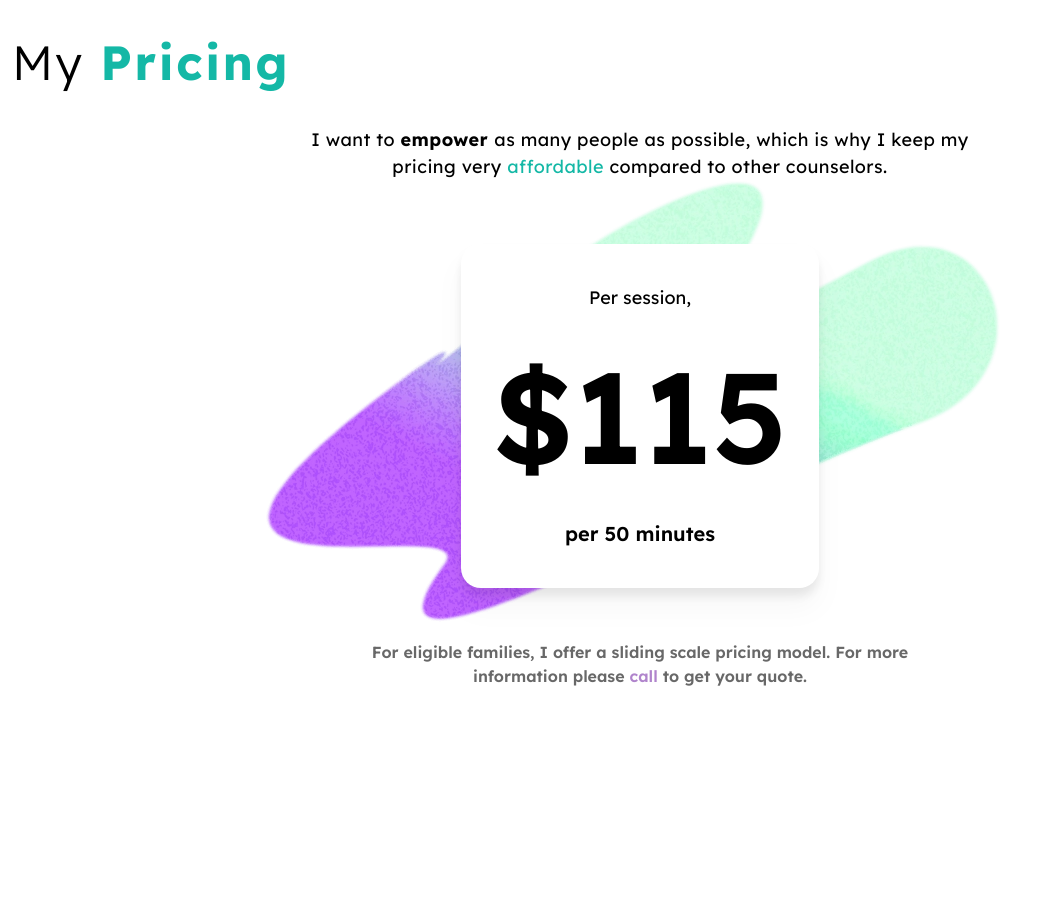
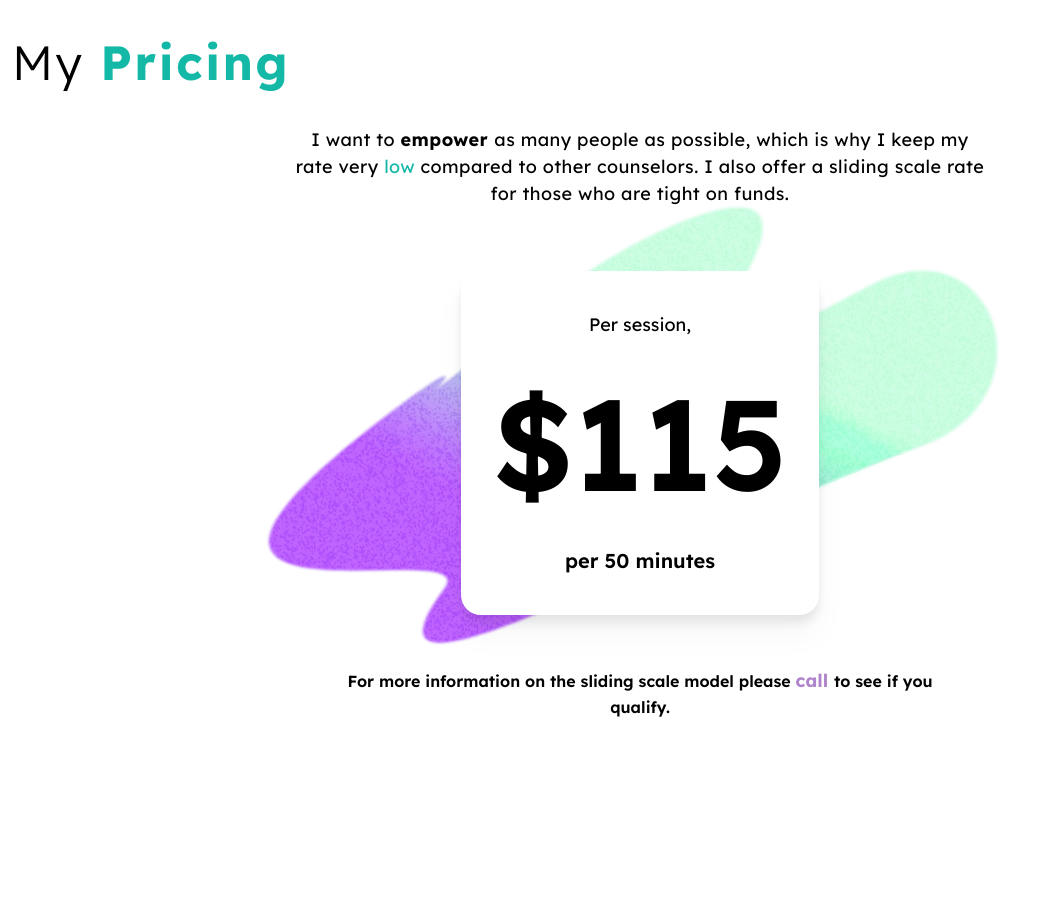
Before and after one commit to PWalis/alicia-counseling, a Next.js app: page / in a window 1280 px wide. Shown: the part 5720-6629 px from the top of the page, without its empty margins (0-1045 px from the left). Built offline with nearby package versions, Linux system fonts and the light colour scheme.

Commit message:
changed pricing section

```diff
--- a/ui/pricing/Pricing.tsx
+++ b/ui/pricing/Pricing.tsx
@@ -10,9 +10,9 @@ export function Pricing() {
         <div className="text-center text-black  tracking-wide mx-auto text-[18px] max-w-[700px] mb-6">
           <p>
             I want to <span className="font-bold">empower </span>as many people
-            as possible, which is why I keep my pricing very{" "}
-            <span className="text-teal-500">affordable</span> compared to other
-            counselors.
+            as possible, which is why I keep my rate very
+            <span className="text-teal-500"> low</span> compared to other
+            counselors. I also offer a sliding scale rate for those who are tight on funds.
           </p>
         </div>
         <div className="px-5 sm:px-8 pb-10 pt-10 flex flex-col justify-center rounded-[20px] text-center bg-white drop-shadow-xl items-center">
@@ -21,10 +21,9 @@ export function Pricing() {
           <p className="pt-10 font-semibold text-xl">per 50 minutes</p>
         </div>
         <div className="text-center px-2 py-3">
-          <p className="font-semibold text-[#686868] mx-auto max-w-[600px]">
-            For eligible families, I offer a sliding scale pricing model. For
-            more information please <span className="text-[#B084CC]">call</span>{" "}
-            to get your quote.{" "}
+          <p className="font-semibold text-black mx-auto max-w-[600px]">
+            For more information on the sliding scale model please <span className="text-[#B084CC] text-lg font-bold">call </span>
+            to see if you qualify.
           </p>
         </div>
       </div>
```
